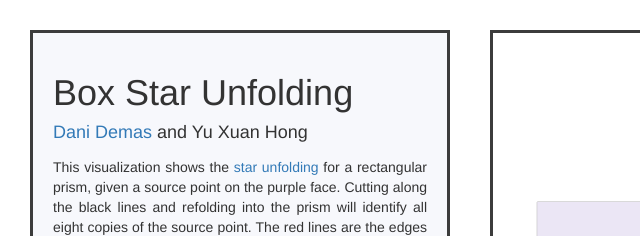
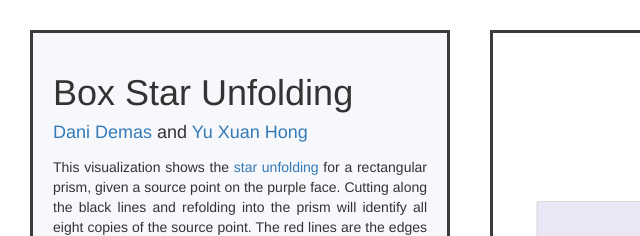
Before and after one commit to ddemas/box-unfolding-visualization-2, a plain HTML site: page index.html in a window 1280 px wide. Shown: the top 236 px of the page, 0-640 px from the left. Drawn offline with Linux system fonts and the light colour scheme.

Commit message:
added link to Yu Xuan's linked in

```diff
--- a/index.html
+++ b/index.html
@@ -23,7 +23,7 @@
 
         <div id="sidebar">
             <div id="description"><h1>Box Star Unfolding</h1>
-                <h4><a href="https://github.com/ddemas">Dani Demas</a> and Yu Xuan Hong</h4>
+                <h4><a href="https://github.com/ddemas">Dani Demas</a> and <a href="https://www.linkedin.com/in/yu-xuan-hong-8a8008b1">Yu Xuan Hong</a></h4>
                 <p>This visualization shows the <a href="http://mathworld.wolfram.com/Unfolding.html">star unfolding</a>
                     for a rectangular prism, given a
                     source point on the purple face. Cutting along the black lines and refolding into the prism will
```
